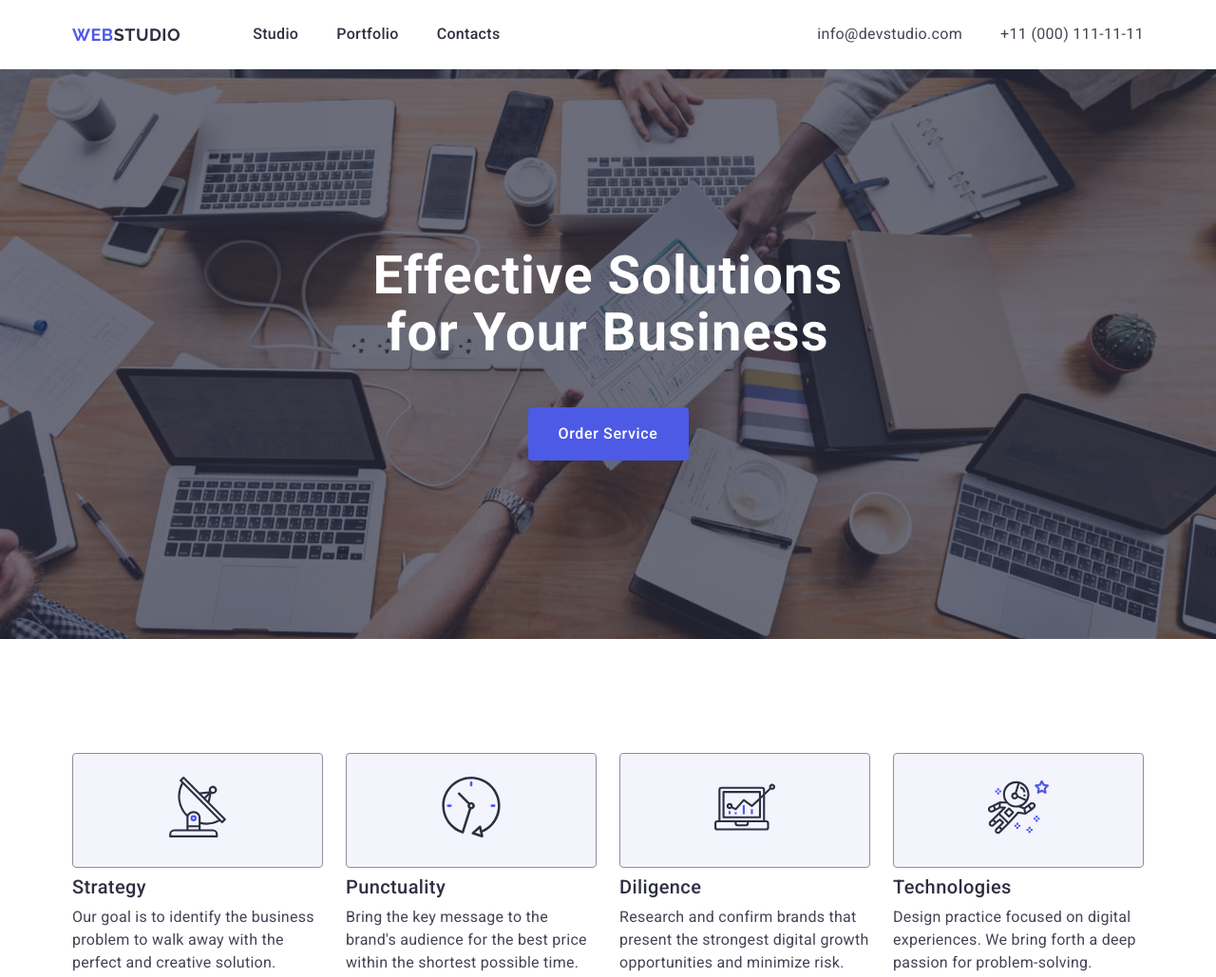
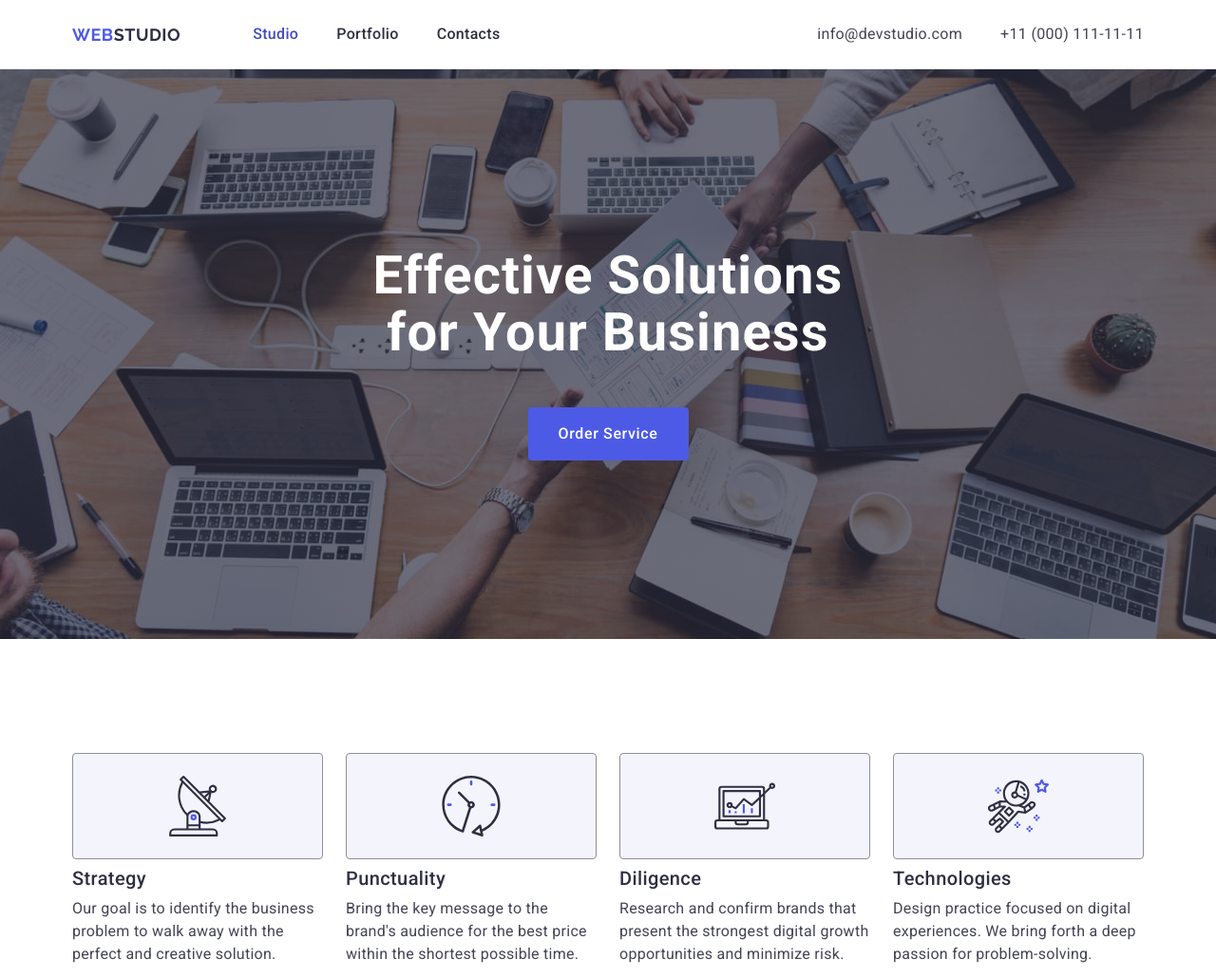
Before and after one commit to YuliyaRoslikova/goit-markup-hw-04, a plain HTML site: page index.html in a window 1280 px wide. Shown: the top 1029 px of the page at 95% size. Drawn offline with nearby package versions, Linux system fonts and the light colour scheme.

Commit message:
fix header, section 1 and 2

```diff
--- a/css/styles.css
+++ b/css/styles.css
@@ -88,6 +88,11 @@ p {
 .logo span {
   color: #2e2f42;
 }
+
+a.active {
+  color: #404bbf;
+}
+
 .title {
   color: #2e2f42;
   font-size: 36px;
@@ -97,6 +102,7 @@ p {
   text-transform: capitalize;
   text-align: center;
 }
+
 .main-title {
   color: #fff;
   font-size: 56px;
@@ -132,8 +138,7 @@ p {
   height: 56px;
   border: none;
   border-radius: 4px;
-  transition-property: background-color;
-  transition-duration: 500ms;
+  transition: background-color 250ms cubic-bezier(0.4, 0, 0.2, 1);
 }
 .button:hover,
 .button:focus {
@@ -159,7 +164,10 @@ p {
 }
 .header {
   border-bottom: 1px solid #e7e9fc;
+  box-shadow: 0px 2px 1px rgba(46, 47, 66, 0.08),
+    0px 1px 1px rgba(46, 47, 66, 0.16), 0px 1px 6px rgba(46, 47, 66, 0.08);
 }
+
 .header .logo {
   padding: 25.5px 0;
   margin-right: 76px;
@@ -178,7 +186,6 @@ p {
   gap: 40px;
 }
 .nav-list__item {
-  position: relative;
 }
 
 .nav-list__link {
@@ -186,12 +193,12 @@ p {
   color: #2e2f42;
   letter-spacing: 0.02em;
   padding: 24px 0;
+  position: relative;
 }
 
 .nav-list__link,
 .address-list__link {
-  transition-property: color;
-  transition-duration: 500ms;
+  transition: color 250ms cubic-bezier(0.4, 0, 0.2, 1);
 }
 
 .nav-list__link::after,
@@ -199,6 +206,12 @@ p {
   content: '';
   transition-property: background-color;
   transition-duration: 500ms;
+  position: absolute;
+  left: 0;
+  bottom: -1px;
+  height: 4px;
+  background-color: #404bbf;
+  border-radius: 2px;
 }
 
 .nav-list__link:hover,
@@ -212,12 +225,8 @@ p {
 .nav-list__link:focus::after {
   display: block;
   width: 100%;
-  height: 4px;
-  background-color: #404bbf;
-  border-radius: 2px;
   content: '';
   margin-top: 20px;
-  position: absolute;
 }
 
 .header__address {
@@ -234,6 +243,7 @@ p {
 .address-list__link {
   color: #434455;
   letter-spacing: 0.02em;
+  transition: color 250ms cubic-bezier(0.4, 0, 0.2, 1);
 }
 .main-content {
 }
@@ -255,6 +265,8 @@ p {
   background-repeat: no-repeat;
   background-position: center;
   background-size: cover;
+  max-width: 1440px;
+  margin: 0 auto;
 }
 
 .section-solutions .button {
@@ -266,6 +278,8 @@ p {
 }
 .section-team__title {
   margin-bottom: 72px;
+}
+.section-services__container {
 }
 .services {
   display: flex;
@@ -279,9 +293,11 @@ p {
   border-radius: 4px;
   border: 1px solid #8e8f99;
   background: #f4f4fd;
-  text-align: center;
-  padding: 24px 0;
   margin-bottom: 8px;
+  height: 112px;
+  display: flex;
+  align-items: center;
+  justify-content: center;
 }
 
 .services__icon {
--- a/index.html
+++ b/index.html
@@ -26,7 +26,7 @@
           <a class="logo" href="./index.html">Web<span>Studio</span></a>
           <ul class="nav-list">
             <li class="nav-list__item">
-              <a class="nav-list__link" href="./index.html">Studio</a>
+              <a class="nav-list__link active" href="./index.html">Studio</a>
             </li>
             <li class="nav-list__item">
               <a class="nav-list__link" href="">Portfolio</a>
@@ -62,7 +62,7 @@
         </div>
       </section>
       <section class="section-services section">
-        <div class="container">
+        <div class="section-services__container container">
           <h2 class="title services-title visually-hidden">Our Services</h2>
           <ul class="services">
             <li class="services__item">
```
